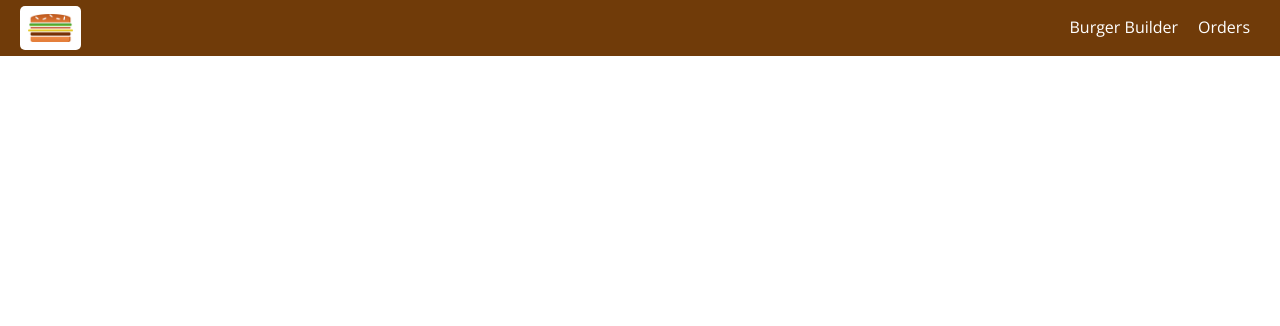
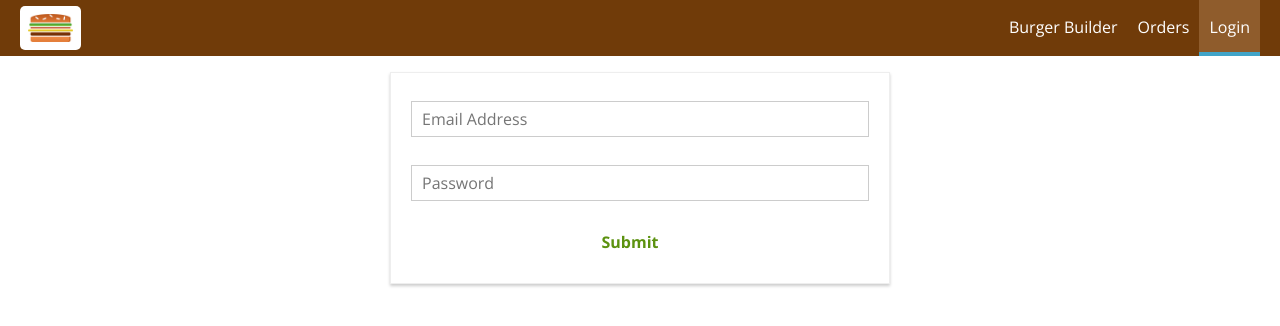
Before and after one commit to KenAustria/Burger-Builder, a React app: page /auth in a window 1280 px wide. Shown: the top 326 px of the page. Built offline with nearby package versions, Linux system fonts and the light colour scheme.

Commit message:
Auth Form

```diff
--- a/src/App.js
+++ b/src/App.js
@@ -4,6 +4,7 @@
 import BurgerBuilder from "./containers/BurgerBuilder/BurgerBuilder";
 import Checkout from "./containers/Checkout/Checkout";
 import Orders from "./containers/Orders/Orders";
+import Auth from "./containers/Auth/Auth";
 
 class App extends Component {
   render() {
@@ -13,6 +14,7 @@
           <Switch>
             <Route path="/checkout" component={Checkout} />
             <Route path="/orders" component={Orders} />
+						<Route path="/auth" component={Auth} />
             <Route path="/" exact component={BurgerBuilder} />
           </Switch>
         </Layout>
--- a/src/components/Navigation/NavigationItems/NavigationItems.js
+++ b/src/components/Navigation/NavigationItems/NavigationItems.js
@@ -4,10 +4,9 @@
 
 const navigationItems = () => (
   <ul className={classes.NavigationItems}>
-    <NavigationItem link="/" exact>
-      Burger Builder
-    </NavigationItem>
+    <NavigationItem link="/" exact>Burger Builder</NavigationItem>
     <NavigationItem link="/orders">Orders</NavigationItem>
+		<NavigationItem link="/auth">Login</NavigationItem>
   </ul>
 );
 
--- /dev/null
+++ b/src/containers/Auth/Auth.css
@@ -0,0 +1,15 @@
+.Auth {
+  margin: 20px auto;
+  width: 80%;
+  text-align: center;
+  box-shadow: 0 2px 3px #ccc;
+  border: 1px solid #eee;
+  padding: 10px;
+  box-sizing: border-box;
+}
+
+@media (min-width: 600px) {
+  .Auth {
+    width: 500px;
+  }
+}
--- /dev/null
+++ b/src/containers/Auth/Auth.js
@@ -0,0 +1,117 @@
+import React, { Component } from "react";
+import classes from "./Auth.css";
+import Input from "../../components/UI/Input/Input";
+import Button from "../../components/UI/Button/Button";
+
+class Auth extends Component {
+  state = {
+    controls: {
+      email: {
+        elementType: "input",
+        elementConfig: {
+          type: "email",
+          placeholder: "Email Address"
+        },
+        value: "",
+        validation: {
+          required: true,
+          isEmail: true
+        },
+        valid: false,
+        touched: false
+      },
+      password: {
+        elementType: "input",
+        elementConfig: {
+          type: "password",
+          placeholder: "Password"
+        },
+        value: "",
+        validation: {
+          required: true,
+          minLength: 6
+        },
+        valid: false,
+        touched: false
+      }
+    }
+	};
+
+	checkValidity(value, rules) {
+    let isValid = true;
+    if (!rules) {
+      return true;
+    }
+
+    if (rules.required) {
+      isValid = value.trim() !== "" && isValid;
+    }
+
+    if (rules.minLength) {
+      isValid = value.length >= rules.minLength && isValid;
+    }
+
+    if (rules.maxLength) {
+      isValid = value.length <= rules.maxLength && isValid;
+    }
+
+    if (rules.isEmail) {
+      const pattern = /[a-z0-9!#$%&'*+/=?^_`{|}~-]+(?:\.[a-z0-9!#$%&'*+/=?^_`{|}~-]+)*@(?:[a-z0-9](?:[a-z0-9-]*[a-z0-9])?\.)+[a-z0-9](?:[a-z0-9-]*[a-z0-9])?/;
+      isValid = pattern.test(value) && isValid;
+    }
+
+    if (rules.isNumeric) {
+      const pattern = /^\d+$/;
+      isValid = pattern.test(value) && isValid;
+    }
+
+    return isValid;
+	}
+
+	inputChangedHandler = (event, controlName) => {
+    const updatedControls = {
+      ...this.state.controls,
+      [controlName]: {
+        ...this.state.controls[controlName],
+        value: event.target.value,
+        valid: this.checkValidity(event.target.value, this.state.controls[controlName].validation),
+        touched: true
+      }
+    }
+    this.setState({ controls: updatedControls});
+  }
+
+  render() {
+    const formElementsArray = [];
+    for (let key in this.state.controls) {
+      formElementsArray.push({
+        id: key,
+        config: this.state.controls[key]
+      });
+    }
+
+    const form = formElementsArray.map(formElement => (
+      <Input
+        key={formElement.id}
+        elementType={formElement.config.elementType}
+        elementConfig={formElement.config.elementConfig}
+        value={formElement.config.value}
+        invalid={!formElement.config.valid}
+        shouldValidate={formElement.config.validation}
+        touched={formElement.config.touched}
+        changed={event => this.inputChangedHandler(event, formElement.id)}
+      />
+    ));
+
+    return (
+      <div className={classes.Auth}>
+        <form>
+					{form}
+					<Button btnType="Success">Submit</Button>
+				</form>
+      </div>
+    );
+  }
+}
+
+export default Auth;
```
